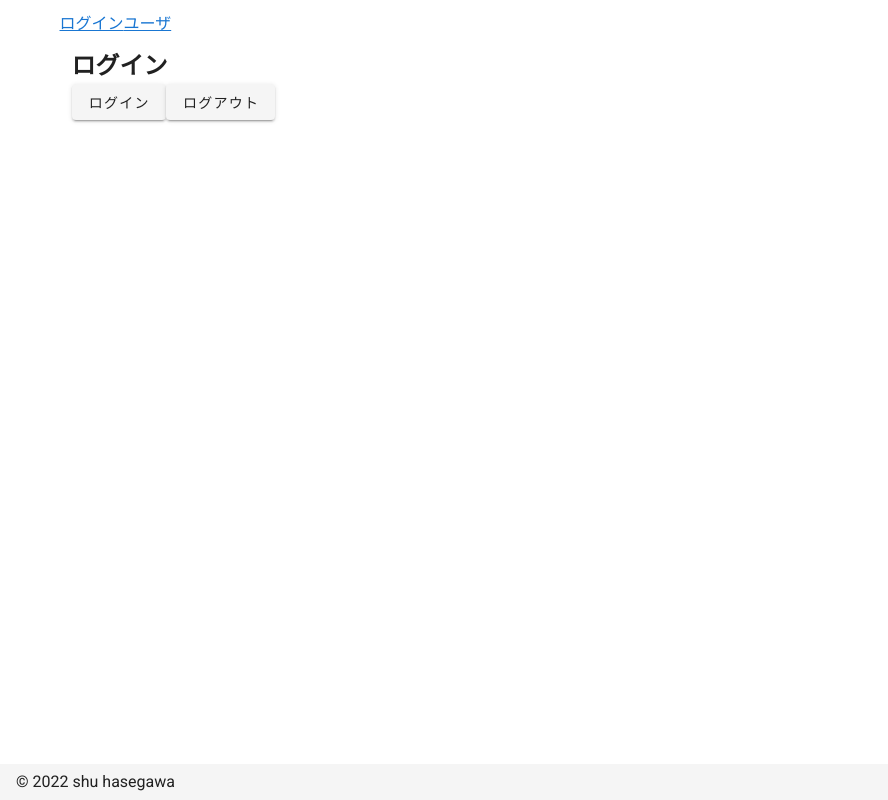
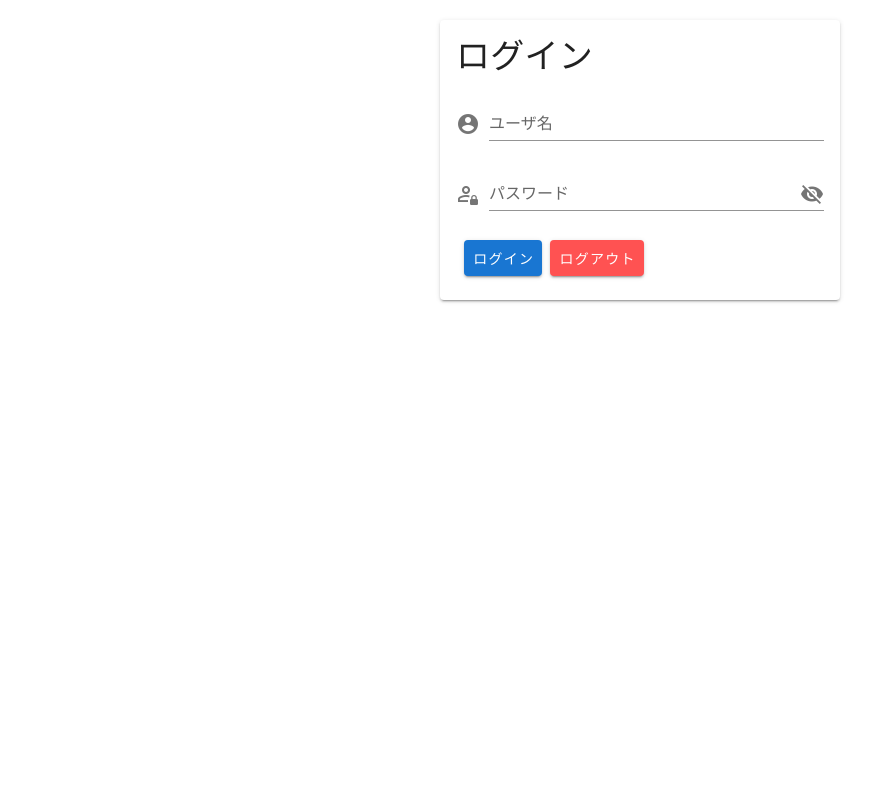
Before and after one commit to ShuHasegawa17/workfrow_nuxt, a Nuxt app: page / in a window 1280 px wide. Shown: the whole page, without its empty margins (0-888 px from the left). Built offline with nearby package versions, Linux system fonts and the light colour scheme.

Commit message:
#メニュー作成中

```diff
--- /dev/null
+++ b/components/Fotter.vue
@@ -0,0 +1,30 @@
+<template>
+  <v-app>
+    <v-footer color="deep-purple" dark app>
+      <span>&copy; {{ footerString }}</span>
+    </v-footer>
+  </v-app>
+</template>
+
+<script lang="ts">
+import Vue from 'vue'
+
+interface Data {
+  author: string
+  year: number
+}
+
+export default Vue.extend({
+  data(): Data {
+    return {
+      author: 'shu hasegawa',
+      year: new Date().getFullYear(),
+    }
+  },
+  computed: {
+    footerString(): string {
+      return `${this.year} ${this.author}`
+    },
+  },
+})
+</script>
--- a/components/Header.vue
+++ b/components/Header.vue
@@ -1,6 +1,41 @@
 <template>
-  <header>
-    <nuxt-link to="/">ログイン</nuxt-link>
-    <nuxt-link to="/user">ユーザ</nuxt-link>
-  </header>
+  <v-app>
+    <v-app-bar color="deep-purple" dark height="50px" app>
+      <v-app-bar-nav-icon @click="drawer = true"></v-app-bar-nav-icon>
+      <v-toolbar-title>Title</v-toolbar-title>
+    </v-app-bar>
+
+    <v-navigation-drawer v-model="drawer" absolute temporary>
+      <v-list nav dense>
+        <v-list-item-group
+          v-model="group"
+          active-class="deep-purple--text text--accent-4"
+        >
+          <v-list-item>
+            <v-list-item-icon>
+              <v-icon>mdi-home</v-icon>
+            </v-list-item-icon>
+            <v-list-item-title>Home</v-list-item-title>
+          </v-list-item>
+
+          <v-list-item>
+            <v-list-item-icon>
+              <v-icon>mdi-account</v-icon>
+            </v-list-item-icon>
+            <v-list-item-title>Account</v-list-item-title>
+          </v-list-item>
+        </v-list-item-group>
+      </v-list>
+    </v-navigation-drawer>
+  </v-app>
 </template>
+
+<script lang="ts">
+import Vue from 'vue'
+export default Vue.extend({
+  data: () => ({
+    drawer: false,
+    group: null,
+  }),
+})
+</script>
--- /dev/null
+++ b/components/old-header.vue
@@ -0,0 +1,6 @@
+<template>
+  <header>
+    <nuxt-link to="/">ログイン</nuxt-link>
+    <nuxt-link to="/user">ユーザ</nuxt-link>
+  </header>
+</template>
--- a/layouts/default.vue
+++ b/layouts/default.vue
@@ -1,39 +1,75 @@
 <template>
-  <v-app light>
+  <v-app>
+    <v-app-bar color="deep-purple" dark app>
+      <v-app-bar-nav-icon @click="drawer = true"></v-app-bar-nav-icon>
+      <v-toolbar-title>Title</v-toolbar-title>
+    </v-app-bar>
+
+    <v-navigation-drawer v-model="drawer" absolute temporary>
+      <v-list nav dense>
+        <v-list-item-group
+          v-model="group"
+          active-class="deep-purple--text text--accent-4"
+        >
+          <v-list-item
+            v-for="(item, i) in menus"
+            :key="i"
+            @click="transition(item.title, item.to)"
+          >
+            <v-list-item-action>
+              <v-icon>{{ item.icon }}</v-icon>
+            </v-list-item-action>
+            <v-list-item-content>
+              <v-list-item-title v-text="item.title" />
+            </v-list-item-content>
+          </v-list-item>
+        </v-list-item-group>
+      </v-list>
+    </v-navigation-drawer>
     <v-main>
       <v-container>
-        <Header />
         <Nuxt />
       </v-container>
     </v-main>
-
-    <v-footer>
-      <span>&copy; {{ footerString }}</span>
-    </v-footer>
+    <Fotter />
   </v-app>
 </template>
 <script lang="ts">
 import Vue from 'vue'
-import Header from '~/components/Header.vue'
+import Fotter from '~/components/Fotter.vue'
 
+interface Menu {
+  title: string
+  to: string
+  icon: string
+}
 interface Data {
-  author: string
-  year: number
+  drawer: boolean
+  group: number
+  menus: Array<Menu>
 }
 export default Vue.extend({
   components: {
-    Header,
+    Fotter,
   },
   middleware: 'auth',
   data(): Data {
     return {
-      author: `shu hasegawa`,
-      year: new Date().getFullYear(),
+      drawer: false,
+      group: 1,
+      menus: [
+        { title: 'ユーザ設定', to: '/user', icon: 'mdi-user' },
+        { title: 'ログアウト', to: '/', icon: '' },
+      ],
     }
   },
-  computed: {
-    footerString(): string {
-      return `${this.year} ${this.author}`
+  methods: {
+    transition(title: string, to: string) {
+      console.log(title)
+      if (title === 'ログアウト') {
+        this.$store.commit('login/setLogin', false)
+      }
+      this.$router.push(to)
     },
   },
 })
--- /dev/null
+++ b/layouts/login.vue
@@ -0,0 +1,18 @@
+<template>
+  <v-app>
+    <v-main>
+      <Nuxt />
+    </v-main>
+  </v-app>
+</template>
+<script lang="ts">
+import Vue from 'vue'
+import Fotter from '~/components/Fotter.vue'
+
+export default Vue.extend({
+  components: {
+    Fotter,
+  },
+  middleware: 'auth',
+})
+</script>
--- a/middleware/auth.ts
+++ b/middleware/auth.ts
@@ -1,6 +1,6 @@
 import { Context } from '@nuxt/types'
 export default function ({ redirect, store }: Context) {
-  if (!store.state.islogin) {
+  if (!store.state.login.islogin) {
     return redirect('/')
   }
 }
--- a/pages/index.vue
+++ b/pages/index.vue
@@ -1,11 +1,38 @@
 <template>
-  <section class="container">
-    <div>
-      <h2 class="subtitle">{{ title }}</h2>
-      <v-btn @click="login">ログイン</v-btn>
-      <v-btn @click="logout">ログアウト</v-btn>
-    </div>
-  </section>
+  <v-app>
+    <v-card class="mt-5 mx-auto" width="400px">
+      <v-card-title>
+        <h1 class="display-1">{{ title }}</h1>
+      </v-card-title>
+      <v-card-text>
+        <v-form ref="form" v-model="valid" lazy-validation>
+          <v-text-field
+            label="ユーザ名"
+            prepend-icon="mdi-account-circle"
+            v-model="name"
+            :rules="rules.name"
+            required
+          />
+          <v-text-field
+            label="パスワード"
+            :type="showPassword ? 'text' : 'password'"
+            prepend-icon="mdi-account-lock-outline"
+            :append-icon="showPassword ? 'mdi-eye' : 'mdi-eye-off'"
+            v-model="password"
+            @click:append="showPassword = !showPassword"
+            :rules="rules.name"
+            required
+          />
+          <v-card-actions>
+            <v-btn :disabled="!valid" @click="submit" color="primary"
+              >ログイン</v-btn
+            >
+            <v-btn @click="logout" color="error">ログアウト</v-btn>
+          </v-card-actions>
+        </v-form>
+      </v-card-text>
+    </v-card>
+  </v-app>
 </template>
 
 <script lang="ts">
@@ -14,24 +41,60 @@ import { Context } from '@nuxt/types/app'
 import AppArticle from '~/components/AppArticle.vue'
 import test from '~/components/NuxtLogo.vue'
 import debounce from 'lodash/debounce'
+import { mapState, mapMutations, mapActions, mapGetters } from 'vuex'
+
+interface Data {
+  title: string
+  showPassword: boolean
+  name: string
+  password: string
+  rules: object
+  valid: boolean
+}
 
 export default Vue.extend({
-  data() {
-    return { title: 'ログイン' }
+  data(): Data {
+    return {
+      title: 'ログイン',
+      showPassword: false,
+      name: '',
+      password: '',
+      rules: {
+        name: [
+          (val: string) =>
+            (val || '').length > 0 || 'ユーザ名を入力してください',
+        ],
+        password: [
+          (val: string) =>
+            (val || '').length > 0 || 'パスワードを入力してください',
+        ],
+      },
+      valid: true,
+    }
   },
   computed: {
     islogin() {
-      return this.$store.state.islogin
+      return this.$store.getters['login/getLogin']
     },
   },
   methods: {
-    login() {
-      this.$store.commit('login')
+    submit() {
+      console.log(`${this.name}, ${this.password}`)
+
+      if (!this.validate()) {
+        return
+      }
+      this.$store.dispatch('login/login')
       this.$router.push('/user')
     },
     logout() {
-      this.$store.commit('logout')
+      this.$store.commit('login/setLogin', false)
+    },
+    validate() {
+      const form: any = this.$refs.form
+      return form.validate()
     },
   },
+  layout: 'login',
 })
 </script>
--- a/store/index.ts
+++ /dev/null
@@ -1,12 +0,0 @@
-export const state = () => ({
-  islogin: false as boolean,
-})
-
-export const mutations = {
-  login(state: any) {
-    state.islogin = true
-  },
-  logout(state: any) {
-    state.islogin = false
-  },
-}
--- /dev/null
+++ b/store/login.ts
@@ -0,0 +1,36 @@
+interface State {
+  islogin: boolean
+}
+
+type Getters<S> = {
+  [k: string]: (state: S) => unknown
+}
+
+// dataと同じ感じ
+export const state = (): State => ({
+  islogin: false,
+})
+
+//セッター
+export const mutations = {
+  setLogin(state: State, islogin: boolean) {
+    state.islogin = islogin
+  },
+}
+
+// ゲッター
+export const getters: Getters<State> = {
+  getLogin(state) {
+    return state.islogin
+  },
+}
+
+//メソッド
+export const actions = {
+  async login({ commit }: any) {
+    const islogin = await commit('setLogin', true)
+  },
+  logout({ commit }: any) {
+    commit('setLogin', false)
+  },
+}
```
